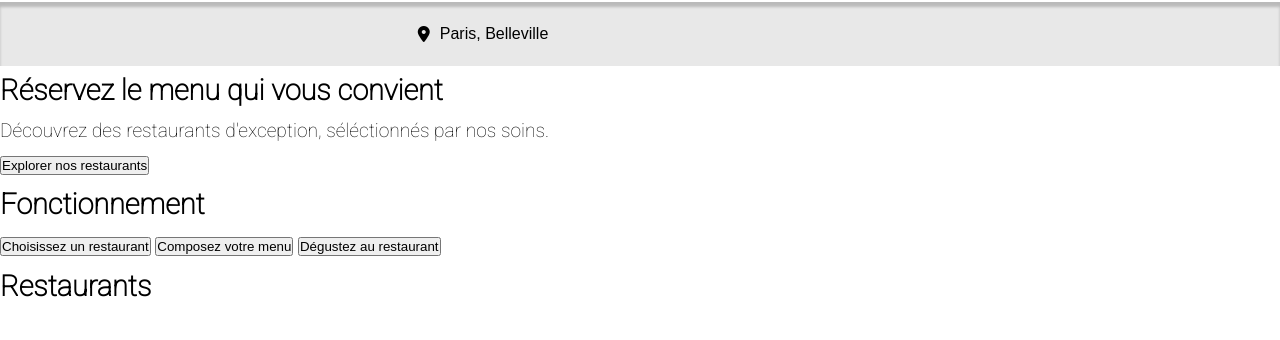
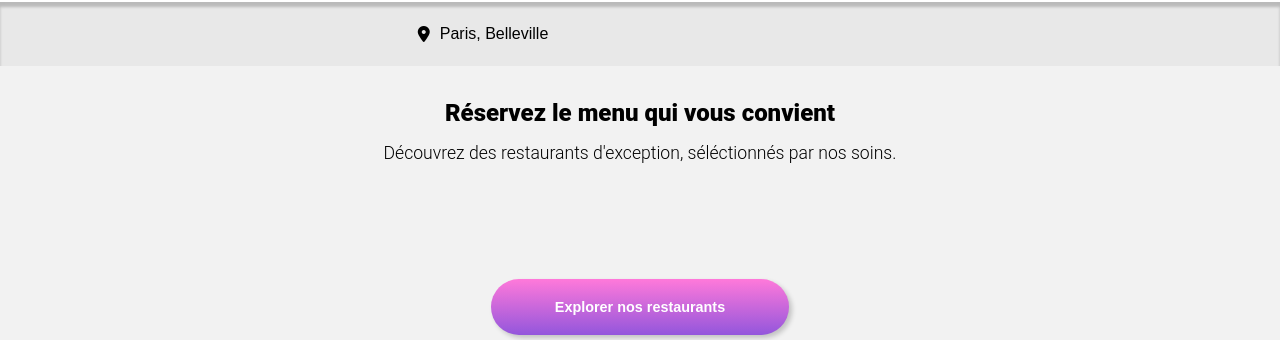
Before and after one commit to gylgyl2000/GillesChassignet_3_01072021, a website: page index.html in a window 1280 px wide. Shown: the part 78-418 px from the top of the page. Drawn offline with Linux system fonts and the light colour scheme; a web font is replaced by a local one.

Commit message:
Habillage presentation

```diff
--- a/index.html
+++ b/index.html
@@ -5,7 +5,7 @@
     <meta name="viewport" content="width=device-width, initial-scale=1.0">
     <meta http-equiv="X-UA-Compatible" content="ie=edge">
     <script src="https://kit.fontawesome.com/5ae5fdf9eb.js" crossorigin="anonymous"></script>
-    <link href="https://fonts.googleapis.com/css?family=Roboto:100,900i" rel="stylesheet">
+    <link href="https://fonts.googleapis.com/css2?family=Roboto:wght@0,100,300,900i" rel="stylesheet">
     <link href="https://fonts.googleapis.com/css2?family=Shrikhand&display=swap" rel="stylesheet">
     <link rel="stylesheet" href="public/css/style.css">
     <title>Ohmyfood! Paris</title>
--- a/sass/base/_base.scss
+++ b/sass/base/_base.scss
@@ -9,3 +9,7 @@
 body {
     box-sizing: border-box;
 }
+
+button:hover {
+    cursor: pointer;
+}
--- a/sass/base/_typography.scss
+++ b/sass/base/_typography.scss
@@ -10,3 +10,15 @@ h1 {
     font-size: 2rem;
     font-weight: 400;
 }
+
+h2 {
+    font-size: 1.5rem;
+    font-weight: 900;
+    line-height: 1.6rem;
+}
+
+p {
+    font-size: 1.1rem;
+    font-weight: 300;
+    line-height: 1.2;
+}
--- /dev/null
+++ b/sass/layout/_presentation.scss
@@ -0,0 +1,28 @@
+.presentation {
+    padding: $layout-padding;
+    background-color: $colour-grey-light;
+    text-align: center;
+    &__heading {
+        width: 80%;
+        margin: 2vh auto;
+    }
+    &__btn {
+        padding: 2.5vh 5vw;
+        border-radius: 30px;
+        margin: 9vw;
+        border: none;
+        background-image: linear-gradient(#FF79DA, #9356DC);
+        color: white;
+        font-weight: 900;
+        font-size: 0.9rem;
+        box-shadow: 3px 3px 5px rgba(0, 0, 0, 0.2);
+        &:hover {
+            background-image: linear-gradient(#9356DC, #FF79DA);
+        }
+        &:active {
+            background-image: linear-gradient(#9356DC, #FF79DA);
+            transform: translateY(4px);
+            box-shadow: none;
+        }
+    }
+}
--- a/sass/main.scss
+++ b/sass/main.scss
@@ -10,6 +10,7 @@
 
 @import "./layout/header";
 @import "./layout/localisation";
+@import "./layout/presentation";
 /* @import "./layout/nav"; */
 /* @import "./layout/container"; */
 /* @import "./layout/form"; */
--- a/sass/utils/_variables.scss
+++ b/sass/utils/_variables.scss
@@ -3,5 +3,8 @@ $colour-secondary: #FF79DA;
 $colour-tertiary: #99E2D0;
 $colour-white: #fff;
 $colour-grey: #E8E8E8;
+$colour-grey-light: #F2F2F2;
 
 $layout-padding-top: 10vh;
+
+$layout-padding: 1.2rem;
```
Also changed, not shown: public/css/style.css, 1 other file.
